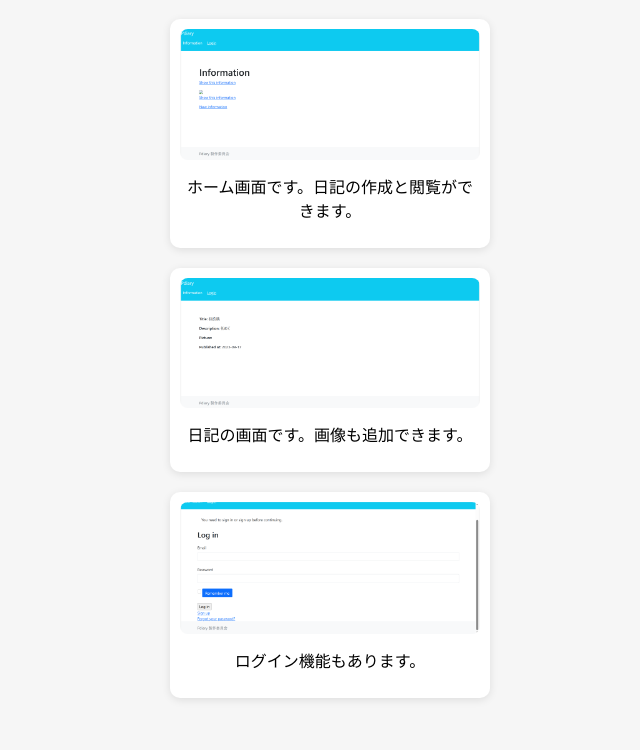
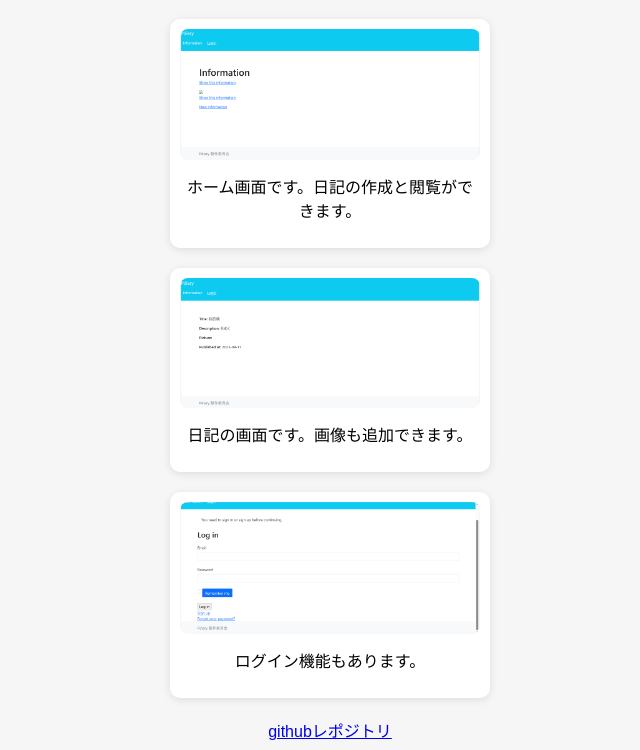
Before and after one commit to K-nobata/pdiaryweb, a plain HTML site: page index.html in a window 1280 px wide. Shown: the part 70-820 px from the top of the page, without its empty margins (310-950 px from the left). Drawn offline with Linux system fonts and the light colour scheme.

Commit message:
Update index.html

```diff
--- a/index.html
+++ b/index.html
@@ -44,7 +44,7 @@
         <p>ログイン機能もあります。</p>
     </div>
 
-    <p></p>
+    <a href="https://github.com/K-nobata/pdiary">githubレポジトリ</a>
 
 </body>
 </html>
```
